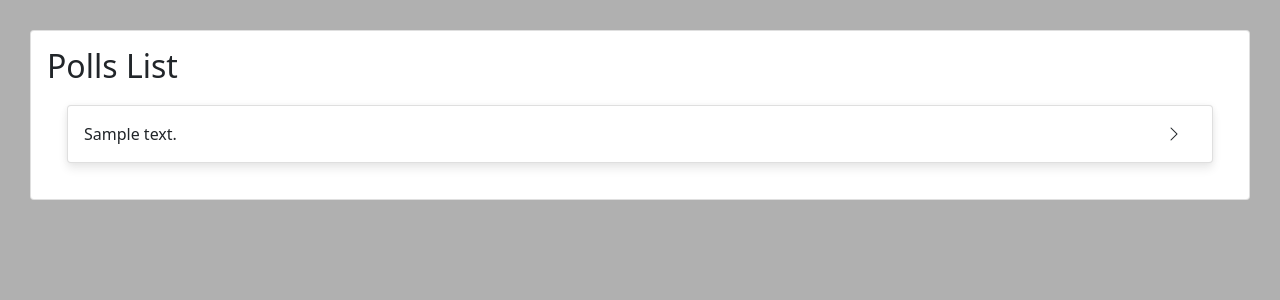
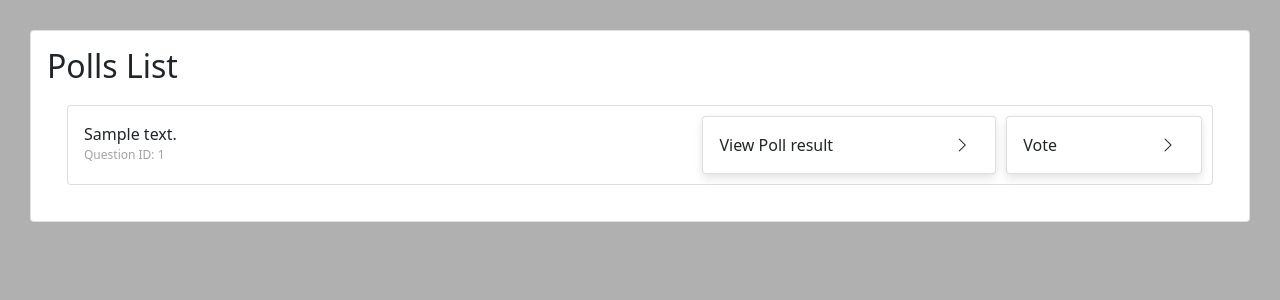
Before and after one commit to sirateek/ku-polls, a Django app: page /polls/ in a window 1280 px wide. Shown: the part 51-351 px from the top of the page. Run offline with Django 3.2, Linux system fonts and the light colour scheme; tables that the repository leaves empty hold one stand-in row (values such as "Sample post").

Commit message:
Update the UI in poll index view to support 2 polls actions (View Poll result and Vote)

```diff
--- a/polls/static/polls/css/index.css
+++ b/polls/static/polls/css/index.css
@@ -5,14 +5,39 @@
   display: inline-flex;
 }
 
+.card-detail-question-id {
+  color: #a3a3a3;
+  font-size: 12px;
+}
+
+.question-card-info {
+  flex: 5;
+}
+
+.question-card-actions {
+  flex: 4;
+  display: inline-flex;
+  align-items: center;
+  gap: 10px;
+  margin: 10px;
+}
+
 .arrow {
   display: flex;
   align-items: center;
-  padding-right: 30px;
+  padding-right: 25px;
   transition: 0.2s;
 }
 
-.question-card:hover .arrow {
+.question-action-button:hover .arrow {
   padding-right: 10px;
   transition: 0.2s;
 }
+
+.question-action-button-view-poll-result {
+  flex: 6;
+}
+
+.question-action-button-vote {
+  flex: 4;
+}
--- a/polls/templates/polls/index.html
+++ b/polls/templates/polls/index.html
@@ -20,18 +20,48 @@
     {% endif %}
     {% if latest_question_list %}
     {% for question in latest_question_list %}
-    <a class="question-card" href="{% url 'polls:detail' question.id %}">
-      <div class="card hover-zoom-effect question-card">
-        <div class="question-card-content">
+    <div class="card question-card">
+      <div class="question-card-content">
+        <div class="question-card-info">
           <div class="card-body">
-            {{question.question_text }}
-          </div>
-          <div class="arrow">
-            <i class="bi bi-chevron-right"></i>
+            {{question.question_text}}
+            <div class="card-detail-question-id">
+              Question ID: {{question.id}}
+            </div>
           </div>
         </div>
+
+        <!-- Question action button -->
+        <div class="question-card-actions">
+          <a class="question-action-button question-action-button-view-poll-result"
+            href="{% url 'polls:results' question.id %}">
+            <div class="card question-action-button-view-poll-result hover-zoom-effect">
+              <div class="question-card-content">
+                <div class="card-body">
+                  View Poll result
+                </div>
+                <div class="arrow">
+                  <i class="bi bi-chevron-right"></i>
+                </div>
+              </div>
+            </div>
+          </a>
+          <a class="question-action-button question-action-button-vote" href="{% url 'polls:detail' question.id %}"
+            disabled>
+            <div class="card question-action-button-vote hover-zoom-effect">
+              <div class="question-card-content">
+                <div class="card-body">
+                  Vote
+                </div>
+                <div class="arrow">
+                  <i class="bi bi-chevron-right"></i>
+                </div>
+              </div>
+            </div>
+          </a>
+        </div>
       </div>
-    </a>
+    </div>
     {% endfor %}
     {% else %}
     <div class="empty-state">
```
